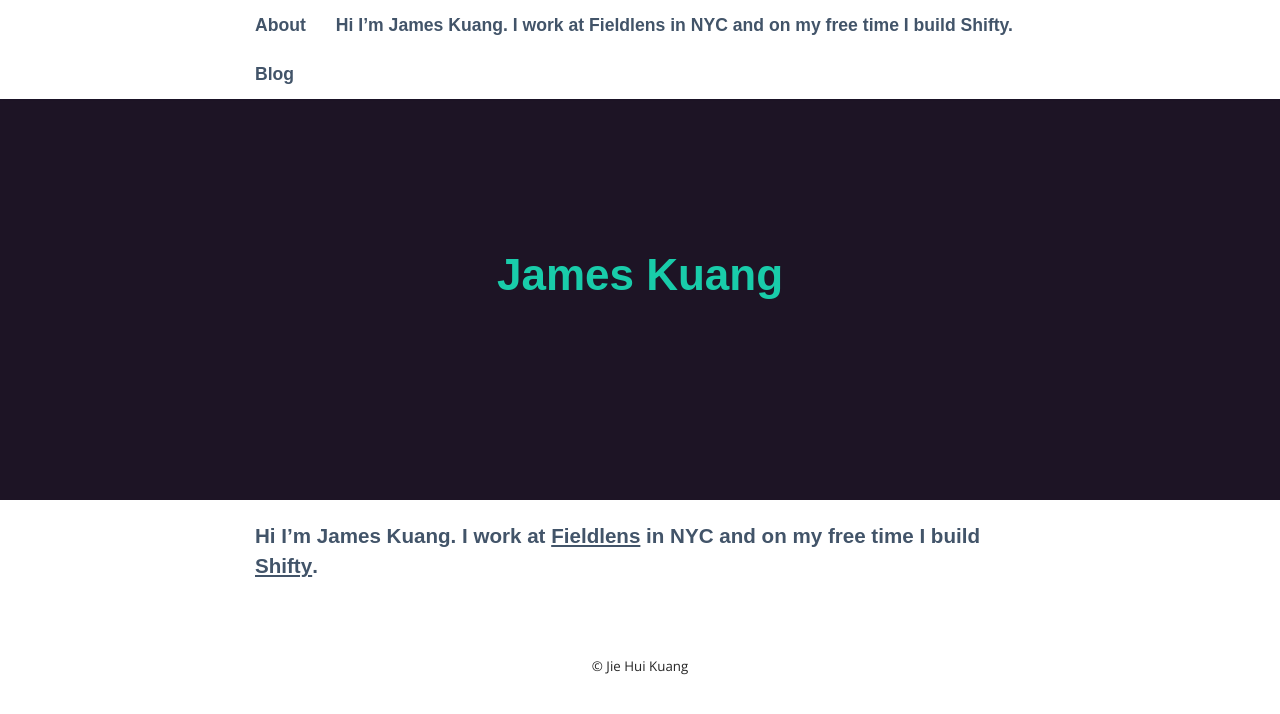
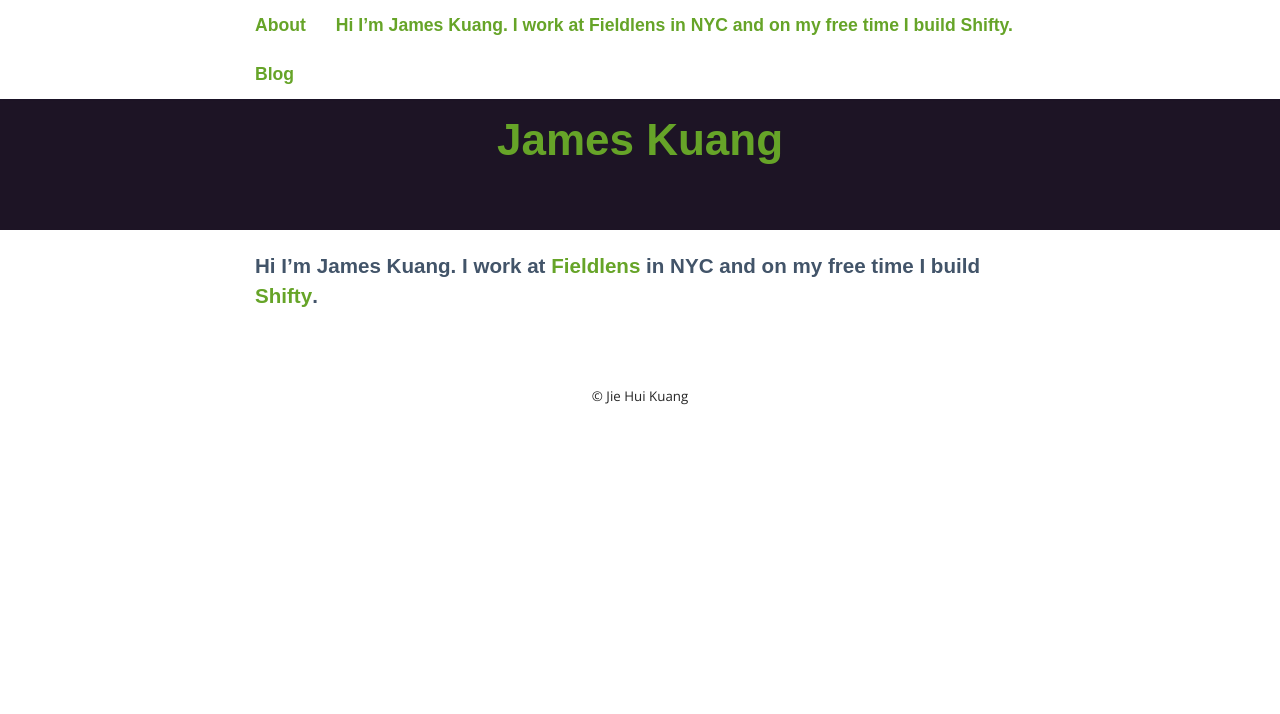
Before and after one commit to JamesKuang/jameskuang.github.io, a Jekyll site: the page built from index.md, in a window 1280 px wide. Shown: the top 714 px of the page. Built offline with Jekyll 4.4.1, drawn with Linux system fonts in a browser that asks for light colours; some web fonts are replaced; our own code applies the rules of GitHub Pages for plain Markdown files.

Commit message:
Style edits

```diff
--- a/_sass/_base.scss
+++ b/_sass/_base.scss
@@ -1,8 +1,8 @@
 $content-width: 800px;
-$main: #19CCAA;
+$main: #66a428;
 $font-style: 'Open Sans', sans-serif;
 $font-color: #262626;
-$link-color: #425469;
+$link-color: #66a428;
 $link-hover-color: $main;
 $heading-font: 'Muli', sans-serif;
 $heading-font-color: #425469;
--- a/_sass/_layout.scss
+++ b/_sass/_layout.scss
@@ -32,19 +32,19 @@ p {
 a,
 a:visited {
 	color: $link-color;
-	text-decoration: underline;
+	text-decoration: none;
 	font-weight: bold;
 }
 a:hover {
 	color: $link-hover-color;
-	text-decoration: underline;
+	text-decoration: none;
 }
 header {
 	background: $header;
 	padding: 0px 15px;
 	text-align: center;
 	margin: 50px 0 0;
-	height: 50vh;
+	height: 20vh;
 	display: flex;
 	justify-content: center;
 	align-items: center;
```
